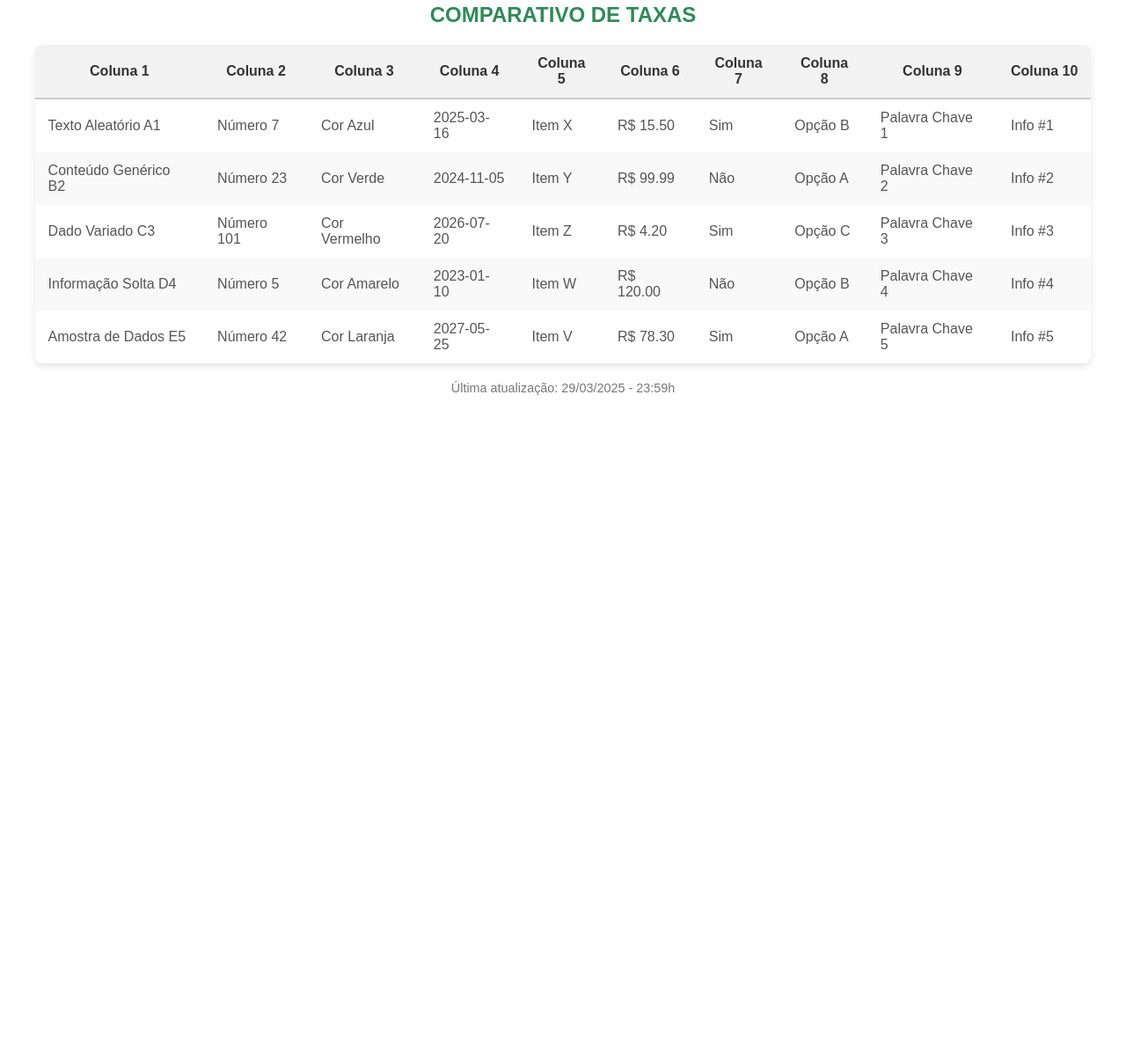
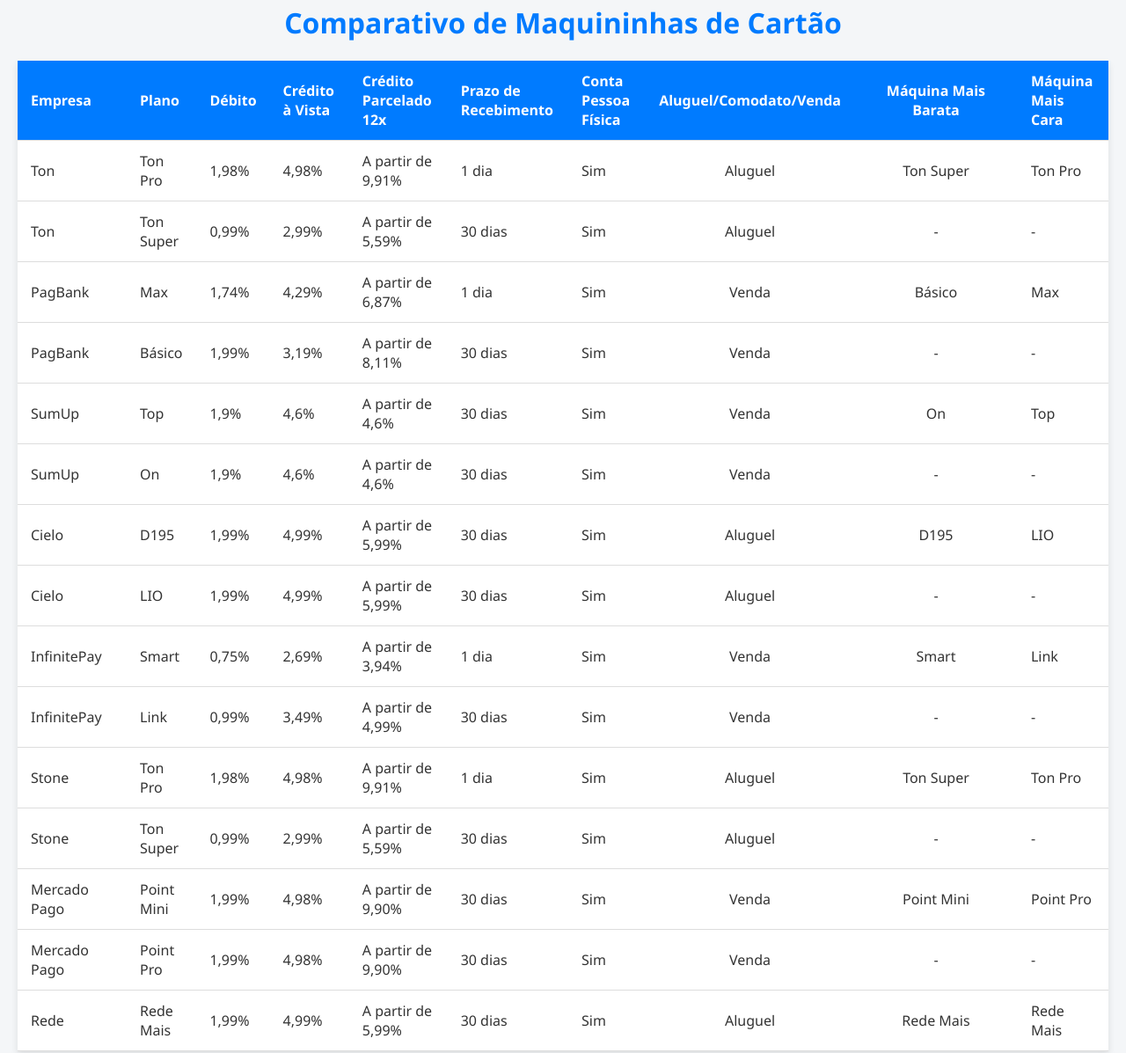
Before and after one commit to jroncripto/tabcomparataxas, a plain HTML site: page index.html in a window 1280 px wide. Shown: the part 17-1214 px from the top of the page at 88% size. Before the commit the page ends 800 px from the top, so only its background shows below. Drawn offline with Linux system fonts and the light colour scheme.

Commit message:
Update index.html

```diff
--- a/index.html
+++ b/index.html
@@ -1,138 +1,269 @@
 <!DOCTYPE html>
-<html lang="pt-BR">
+<html lang="pt-br">
 <head>
     <meta charset="UTF-8">
     <meta name="viewport" content="width=device-width, initial-scale=1.0">
-    <title>Tabela com Conteúdo Aleatório</title>
+    <title>Comparativo de Maquininhas de Cartão</title>
     <style>
         body {
-            font-family: sans-serif;
+            font-family: 'Segoe UI', Tahoma, Geneva, Verdana, sans-serif;
+            margin: 20px;
+            background-color: #f4f6f8;
+            color: #333;
         }
-        h2 {
-            color: #2e8b57; /* Verde mais escuro e elegante */
+
+        h1 {
             text-align: center;
-            margin-bottom: 20px;
+            color: #007bff;
         }
+
         table {
+            width: 100%;
             border-collapse: collapse;
-            width: 95%; /* Ajuste a largura para centralizar melhor */
-            margin: 20px auto; /* Centraliza a tabela na página */
-            box-shadow: 0 4px 8px rgba(0, 0, 0, 0.1); /* Adiciona uma sombra sutil */
-            border-radius: 8px; /* Arredonda os cantos da tabela */
-            overflow: hidden; /* Garante que a borda arredondada funcione com o cabeçalho */
+            margin-top: 20px;
+            box-shadow: 0 4px 8px rgba(0, 0, 0, 0.1);
+            background-color: #fff;
         }
-        thead {
-            background-color: #f2f2f2; /* Cinza claro para o cabeçalho */
-            border-bottom: 2px solid #ccc;
+
+        th, td {
+            padding: 12px 15px;
+            text-align: left;
+            border-bottom: 1px solid #ddd;
         }
-        th, td {
-            border: none; /* Remove as bordas individuais das células */
-            padding: 12px 15px; /* Aumenta o espaçamento interno */
-            text-align: left; /* Alinha o texto à esquerda por padrão */
+
+        th {
+            background-color: #007bff;
+            color: white;
+            font-weight: bold;
         }
-        th {
-            font-weight: bold;
-            color: #333;
-            text-align: center; /* Centraliza o texto do cabeçalho */
+
+        tr:hover {
+            background-color: #f5f5f5;
         }
-        tbody tr:nth-child(even) {
-            background-color: #f9f9f9; /* Adiciona um fundo levemente diferente para linhas pares */
+
+        td a {
+            color: #007bff;
+            text-decoration: none;
         }
-        tbody td {
-            color: #555;
+
+        td a:hover {
+            text-decoration: underline;
         }
-        tbody tr:hover {
-            background-color: #e6f7ff; /* Destaca a linha ao passar o mouse */
-            cursor: pointer; /* Indica que a linha é interativa (opcional) */
+
+        /* Estilo para colunas específicas (opcional) */
+        td:nth-child(1), th:nth-child(1) { /* Coluna Empresa */
+            width: 10%;
         }
-        p {
-            font-size: 0.9em;
-            color: #777;
+
+        td:nth-child(8), th:nth-child(8), /* Colunas Valor */
+        td:nth-child(9), th:nth-child(9) {
+            width: 15%;
             text-align: center;
-            margin-top: 10px;
         }
     </style>
 </head>
 <body>
-    <h2>COMPARATIVO DE TAXAS</h2>
+
+    <h1>Comparativo de Maquininhas de Cartão</h1>
+
     <table>
         <thead>
             <tr>
-                <th>Coluna 1</th>
-                <th>Coluna 2</th>
-                <th>Coluna 3</th>
-                <th>Coluna 4</th>
-                <th>Coluna 5</th>
-                <th>Coluna 6</th>
-                <th>Coluna 7</th>
-                <th>Coluna 8</th>
-                <th>Coluna 9</th>
-                <th>Coluna 10</th>
+                <th>Empresa</th>
+                <th>Plano</th>
+                <th>Débito</th>
+                <th>Crédito à Vista</th>
+                <th>Crédito Parcelado 12x</th>
+                <th>Prazo de Recebimento</th>
+                <th>Conta Pessoa Física</th>
+                <th>Aluguel/Comodato/Venda</th>
+                <th>Máquina Mais Barata</th>
+                <th>Máquina Mais Cara</th>
             </tr>
         </thead>
         <tbody>
             <tr>
-                <td>Texto Aleatório A1</td>
-                <td>Número 7</td>
-                <td>Cor Azul</td>
-                <td>2025-03-16</td>
-                <td>Item X</td>
-                <td>R$ 15.50</td>
+                <td>Ton</td>
+                <td>Ton Pro</td>
+                <td>1,98%</td>
+                <td>4,98%</td>
+                <td>A partir de 9,91%</td>
+                <td>1 dia</td>
                 <td>Sim</td>
-                <td>Opção B</td>
-                <td>Palavra Chave 1</td>
-                <td>Info #1</td>
+                <td>Aluguel</td>
+                <td>Ton Super</td>
+                <td>Ton Pro</td>
             </tr>
             <tr>
-                <td>Conteúdo Genérico B2</td>
-                <td>Número 23</td>
-                <td>Cor Verde</td>
-                <td>2024-11-05</td>
-                <td>Item Y</td>
-                <td>R$ 99.99</td>
-                <td>Não</td>
-                <td>Opção A</td>
-                <td>Palavra Chave 2</td>
-                <td>Info #2</td>
+                <td>Ton</td>
+                <td>Ton Super</td>
+                <td>0,99%</td>
+                <td>2,99%</td>
+                <td>A partir de 5,59%</td>
+                <td>30 dias</td>
+                <td>Sim</td>
+                <td>Aluguel</td>
+                <td>-</td>
+                <td>-</td>
             </tr>
             <tr>
-                <td>Dado Variado C3</td>
-                <td>Número 101</td>
-                <td>Cor Vermelho</td>
-                <td>2026-07-20</td>
-                <td>Item Z</td>
-                <td>R$ 4.20</td>
+                <td>PagBank</td>
+                <td>Max</td>
+                <td>1,74%</td>
+                <td>4,29%</td>
+                <td>A partir de 6,87%</td>
+                <td>1 dia</td>
                 <td>Sim</td>
-                <td>Opção C</td>
-                <td>Palavra Chave 3</td>
-                <td>Info #3</td>
+                <td>Venda</td>
+                <td>Básico</td>
+                <td>Max</td>
             </tr>
             <tr>
-                <td>Informação Solta D4</td>
-                <td>Número 5</td>
-                <td>Cor Amarelo</td>
-                <td>2023-01-10</td>
-                <td>Item W</td>
-                <td>R$ 120.00</td>
-                <td>Não</td>
-                <td>Opção B</td>
-                <td>Palavra Chave 4</td>
-                <td>Info #4</td>
+                <td>PagBank</td>
+                <td>Básico</td>
+                <td>1,99%</td>
+                <td>3,19%</td>
+                <td>A partir de 8,11%</td>
+                <td>30 dias</td>
+                <td>Sim</td>
+                <td>Venda</td>
+                <td>-</td>
+                <td>-</td>
             </tr>
             <tr>
-                <td>Amostra de Dados E5</td>
-                <td>Número 42</td>
-                <td>Cor Laranja</td>
-                <td>2027-05-25</td>
-                <td>Item V</td>
-                <td>R$ 78.30</td>
+                <td>SumUp</td>
+                <td>Top</td>
+                <td>1,9%</td>
+                <td>4,6%</td>
+                <td>A partir de 4,6%</td>
+                <td>30 dias</td>
                 <td>Sim</td>
-                <td>Opção A</td>
-                <td>Palavra Chave 5</td>
-                <td>Info #5</td>
+                <td>Venda</td>
+                <td>On</td>
+                <td>Top</td>
+            </tr>
+            <tr>
+                <td>SumUp</td>
+                <td>On</td>
+                <td>1,9%</td>
+                <td>4,6%</td>
+                <td>A partir de 4,6%</td>
+                <td>30 dias</td>
+                <td>Sim</td>
+                <td>Venda</td>
+                <td>-</td>
+                <td>-</td>
+            </tr>
+            <tr>
+                <td>Cielo</td>
+                <td>D195</td>
+                <td>1,99%</td>
+                <td>4,99%</td>
+                <td>A partir de 5,99%</td>
+                <td>30 dias</td>
+                <td>Sim</td>
+                <td>Aluguel</td>
+                <td>D195</td>
+                <td>LIO</td>
+            </tr>
+            <tr>
+                <td>Cielo</td>
+                <td>LIO</td>
+                <td>1,99%</td>
+                <td>4,99%</td>
+                <td>A partir de 5,99%</td>
+                <td>30 dias</td>
+                <td>Sim</td>
+                <td>Aluguel</td>
+                <td>-</td>
+                <td>-</td>
+            </tr>
+            <tr>
+                <td>InfinitePay</td>
+                <td>Smart</td>
+                <td>0,75%</td>
+                <td>2,69%</td>
+                <td>A partir de 3,94%</td>
+                <td>1 dia</td>
+                <td>Sim</td>
+                <td>Venda</td>
+                <td>Smart</td>
+                <td>Link</td>
+            </tr>
+            <tr>
+                <td>InfinitePay</td>
+                <td>Link</td>
+                <td>0,99%</td>
+                <td>3,49%</td>
+                <td>A partir de 4,99%</td>
+                <td>30 dias</td>
+                <td>Sim</td>
+                <td>Venda</td>
+                <td>-</td>
+                <td>-</td>
+            </tr>
+            <tr>
+                <td>Stone</td>
+                <td>Ton Pro</td>
+                <td>1,98%</td>
+                <td>4,98%</td>
+                <td>A partir de 9,91%</td>
+                <td>1 dia</td>
+                <td>Sim</td>
+                <td>Aluguel</td>
+                <td>Ton Super</td>
+                <td>Ton Pro</td>
+            </tr>
+            <tr>
+                <td>Stone</td>
+                <td>Ton Super</td>
+                <td>0,99%</td>
+                <td>2,99%</td>
+                <td>A partir de 5,59%</td>
+                <td>30 dias</td>
+                <td>Sim</td>
+                <td>Aluguel</td>
+                <td>-</td>
+                <td>-</td>
+            </tr>
+            <tr>
+                <td>Mercado Pago</td>
+                <td>Point Mini</td>
+                <td>1,99%</td>
+                <td>4,98%</td>
+                <td>A partir de 9,90%</td>
+                <td>30 dias</td>
+                <td>Sim</td>
+                <td>Venda</td>
+                <td>Point Mini</td>
+                <td>Point Pro</td>
+            </tr>
+            <tr>
+                <td>Mercado Pago</td>
+                <td>Point Pro</td>
+                <td>1,99%</td>
+                <td>4,98%</td>
+                <td>A partir de 9,90%</td>
+                <td>30 dias</td>
+                <td>Sim</td>
+                <td>Venda</td>
+                <td>-</td>
+                <td>-</td>
+            </tr>
+            <tr>
+                <td>Rede</td>
+                <td>Rede Mais</td>
+                <td>1,99%</td>
+                <td>4,99%</td>
+                <td>A partir de 5,99%</td>
+                <td>30 dias</td>
+                <td>Sim</td>
+                <td>Aluguel</td>
+                <td>Rede Mais</td>
+                <td>Rede Mais</td>
             </tr>
         </tbody>
     </table>
-<p> Última atualização: 29/03/2025 - 23:59h</p>
+
 </body>
 </html>
```
